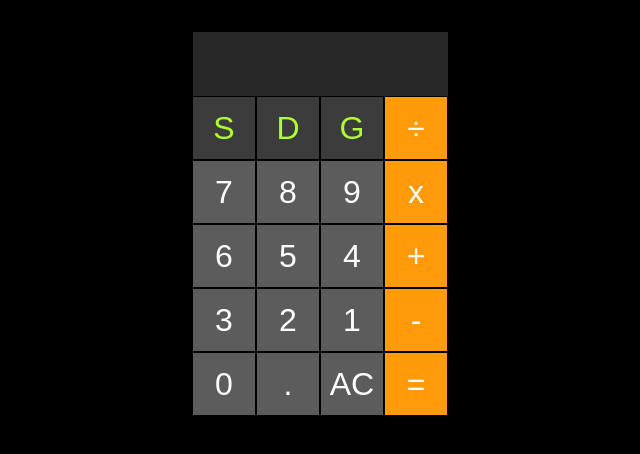
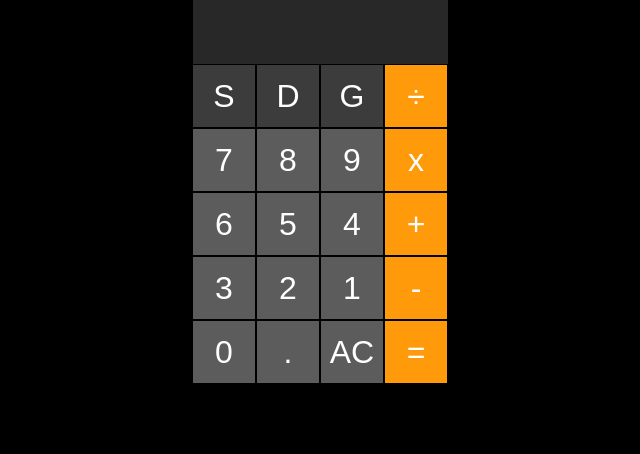
Before and after one commit to uncrownedthrone/hw-calculator, a React (Create React App) app: page / in a window 1280 px wide. Shown: the top 454 px of the page, without its empty margins (320-960 px from the left). Built offline with nearby package versions, Linux system fonts and the light colour scheme.

Commit message:
final commit

```diff
--- a/src/index.css
+++ b/src/index.css
@@ -32,10 +32,6 @@ button {
   cursor: pointer;
 }
 
-.orange {
-  background-color: rgb(259, 155, 11);
-}
-
 .output {
   font-size: 2rem;
   display: flex;
@@ -46,11 +42,14 @@ button {
   height: 4rem;
   background-color: rgb(41, 40, 41);
   width: 255px;
-  margin-bottom: 0;
+  margin: 0;
+}
+
+.orange {
+  background-color: rgb(259, 155, 11);
 }
 
 .gray {
-  color: greenyellow;
   background-color: rgb(61, 60, 61);
 }
 
@@ -69,3 +68,9 @@ button {
   background-color: rgb(259, 155, 11);
   transform: translateY(4px);
 }
+
+.gray:active {
+  outline: none;
+  background-color: rgb(61, 60, 61);
+  transform: translateY(4px);
+}
--- a/src/pages/HomePage2.jsx
+++ b/src/pages/HomePage2.jsx
@@ -28,7 +28,6 @@ const Calculator = () => {
 
   const getResult = operand => {
     let total = runningTotal
-    console.log({ total, display, operand })
     switch (operand) {
       case '+':
         total += parseInt(display)
@@ -54,7 +53,7 @@ const Calculator = () => {
 
   const clear = () => {
     setOperand('')
-    setFirstNumber(0)
+    setFirstNumber('')
     setDisplay('')
   }
 
@@ -65,15 +64,9 @@ const Calculator = () => {
           <p className="output">{display}</p>
         </section>
         <section>
-          <button className="gray" disabled="true">
-            S
-          </button>
-          <button className="gray" disabled="true">
-            D
-          </button>
-          <button className="gray" disabled="true">
-            G
-          </button>
+          <button className="gray">S</button>
+          <button className="gray">D</button>
+          <button className="gray">G</button>
           <button className="orange" onClick={() => operandButtonPressed('/')}>
             ÷
           </button>
```
